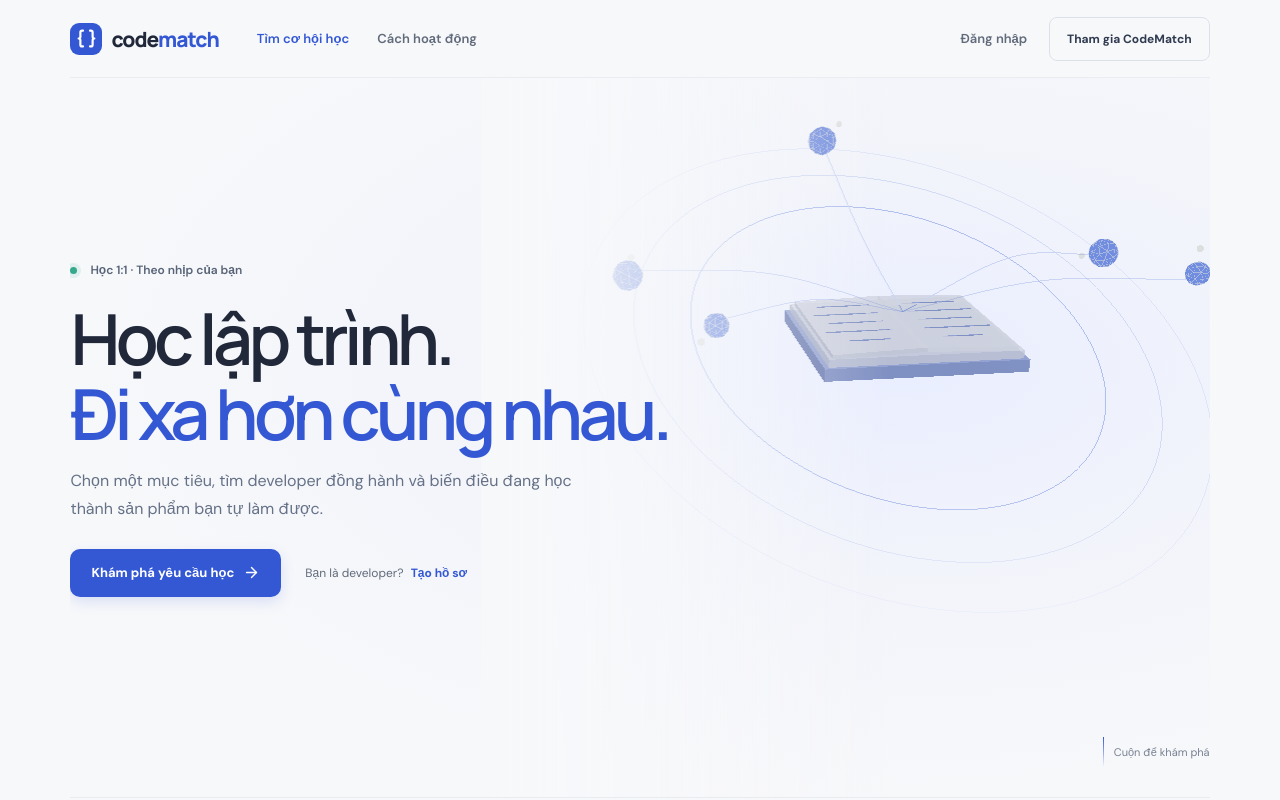
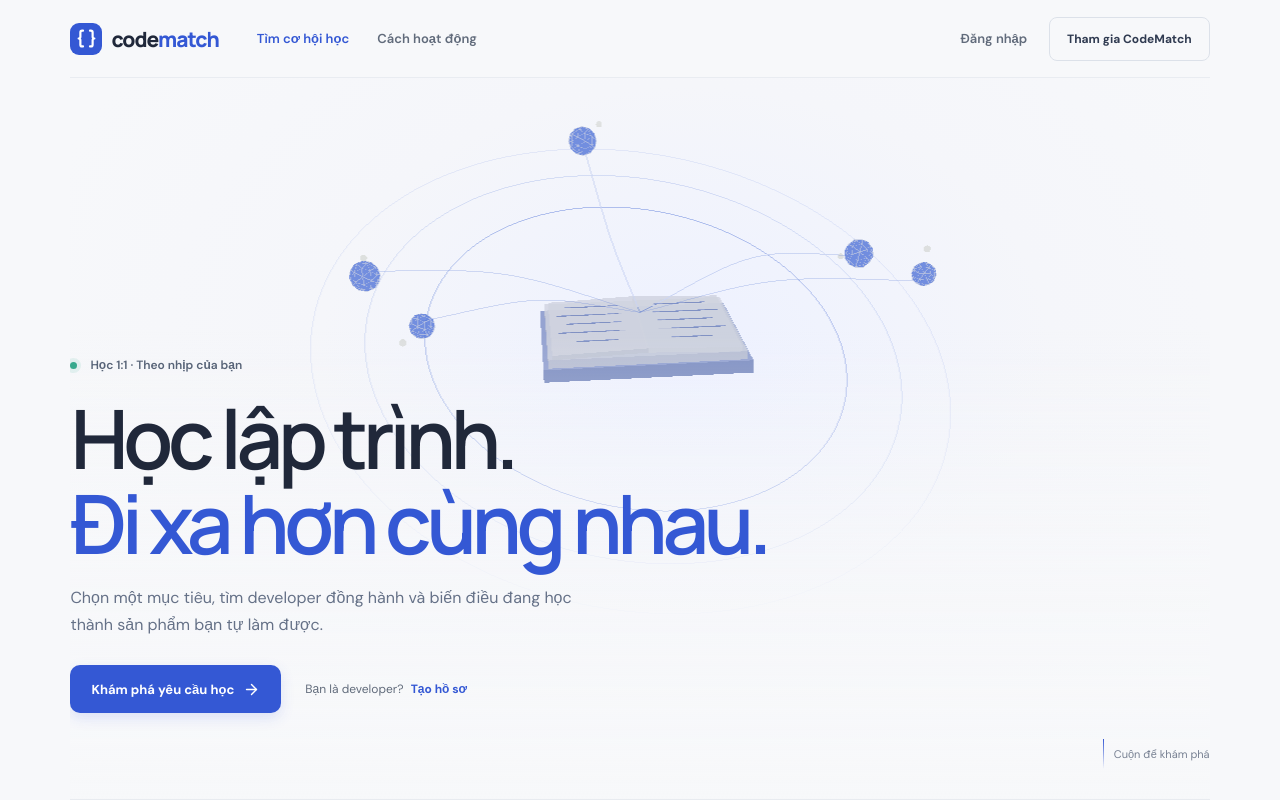
Before and after one commit to Anttia2404/CodeMatch, a React (Vite) app: page / in a window 1280 px wide. Shown: the top 800 px of the page. Built offline with nearby package versions, Linux system fonts and the light colour scheme; no server answers.

Commit message:
revert: refine learning discovery hero layout

```diff
--- a/src/LearningHeroScene.tsx
+++ b/src/LearningHeroScene.tsx
@@ -136,8 +136,7 @@ export function LearningHeroScene() {
         camera.aspect = width / height
         camera.position.y = width < 600 ? 7.8 : width < 900 ? 6.2 : 5.6
         camera.position.z = width < 600 ? 13.2 : width < 900 ? 10.2 : 8.7
-        root!.position.x = width < 900 ? 0 : 2.15
-        root!.position.y = width < 600 ? 0.9 : width < 900 ? 1.35 : 1.05
+        root!.position.y = width < 600 ? 3.7 : width < 900 ? 1.35 : 1.05
         root!.scale.setScalar(width < 600 ? 0.68 : 0.78)
         camera.updateProjectionMatrix()
       }
--- a/src/editorial-theme.css
+++ b/src/editorial-theme.css
@@ -40,8 +40,8 @@ a:focus-visible, button:focus-visible, input:focus-visible, select:focus-visible
 .button-outline:hover { border-color: #9eadd1; background: #f1f4fc; }
 .mobile-menu { display: none; }
 
-.hero.hero-section { position: relative; isolation: isolate; display: flex; align-items: center; min-height: min(720px, calc(100svh - 78px)); padding: 42px 0 58px; overflow: hidden; border-bottom: 1px solid #e8ebf0; background: radial-gradient(ellipse at 73% 40%, #e9eeff 0%, #f2f4fb 32%, #f7f8fa 70%); }
-.hero.hero-section::after { content: ''; position: absolute; inset: 0 28% 0 36%; z-index: 0; pointer-events: none; background: linear-gradient(90deg, #f7f8fa 0%, #f7f8fae8 18%, transparent 100%); }
+.hero.hero-section { position: relative; isolation: isolate; display: flex; align-items: flex-end; min-height: min(830px, calc(100svh - 78px)); padding: 0 0 86px; overflow: hidden; border-bottom: 1px solid #e8ebf0; background: radial-gradient(ellipse at 54% 38%, #edf1ff 0%, #f5f6fa 42%, #f7f8fa 78%); }
+.hero.hero-section::after { content: ''; position: absolute; inset: 35% 0 0; z-index: 0; pointer-events: none; background: linear-gradient(180deg, transparent, #f7f8fa99 52%, #f7f8fa 100%); }
 .learning-scene { position: absolute; inset: 0; z-index: -1; overflow: hidden; pointer-events: none; mask-image: linear-gradient(to bottom, transparent, #000 7%, #000 56%, transparent 84%); -webkit-mask-image: linear-gradient(to bottom, transparent, #000 7%, #000 56%, transparent 84%); }
 .learning-scene__canvas { position: absolute; inset: 0; width: 100%; height: 100%; opacity: 0; transition: opacity 1.1s ease; }
 .learning-scene.is-ready .learning-scene__canvas { opacity: .82; }
@@ -61,10 +61,10 @@ a:focus-visible, button:focus-visible, input:focus-visible, select:focus-visible
 .scene-node--one { left: 27%; top: 34%; }
 .scene-node--two { right: 24%; top: 27%; width: 7px; height: 7px; }
 .scene-node--three { right: 32%; bottom: 27%; width: 6px; height: 6px; }
-.hero-copy { position: relative; z-index: 1; width: min(58%, 700px); padding: 0; color: var(--ink); }
+.hero-copy { position: relative; z-index: 1; width: min(100%, 900px); padding: 0; color: var(--ink); }
 .trust-note { gap: 13px; color: #586478; font-size: 12px; font-weight: 600; }
 .trust-dot { width: 7px; height: 7px; background: var(--jade); box-shadow: 0 0 0 4px #36a98d1b; }
-.hero h1 { max-width: 700px; margin: 23px 0 17px; color: var(--ink); font-family: Manrope, sans-serif; font-size: clamp(46px, 5.5vw, 74px); font-weight: 600; line-height: 1.06; letter-spacing: -.065em; }
+.hero h1 { max-width: 900px; margin: 23px 0 17px; color: var(--ink); font-family: Manrope, sans-serif; font-size: clamp(46px, 6.5vw, 82px); font-weight: 600; line-height: 1.04; letter-spacing: -.065em; }
 .hero h1 span { color: var(--blue); font-weight: 600; }
 .hero-description { max-width: 520px; color: #657187; font-size: 16px; line-height: 1.7; }
 .hero-actions { gap: 24px; margin-top: 27px; }
@@ -149,9 +149,7 @@ a:focus-visible, button:focus-visible, input:focus-visible, select:focus-visible
   .main-nav.is-open { display: grid; }
   .main-nav .nav-link, .main-nav .mobile-auth { display: block; padding: 11px 10px; }
   .main-nav .nav-join { display: inline-flex; justify-self: start; margin: 7px 0 2px; }
-  .hero.hero-section { min-height: 680px; align-items: flex-end; padding: 0 0 82px; background: radial-gradient(ellipse at 50% 22%, #e9eeff 0%, #f4f5fa 43%, #f7f8fa 78%); }
-  .hero.hero-section::after { inset: 32% 0 0; background: linear-gradient(180deg, transparent, #f7f8fae8 56%, #f7f8fa 100%); }
-  .hero-copy { width: 100%; }
+  .hero.hero-section { min-height: 680px; padding: 0 0 82px; }
   .hero h1 { max-width: 570px; font-size: clamp(43px, 10vw, 64px); letter-spacing: -.06em; }
   .hero-description { font-size: 14px; }
   .hero-actions { align-items: flex-start; flex-direction: column; gap: 14px; margin-top: 22px; }
@@ -172,7 +170,7 @@ a:focus-visible, button:focus-visible, input:focus-visible, select:focus-visible
   .learning-step:last-child { border-bottom: 0; }
   .step-index { margin-bottom: 18px; }
   .learning-step h3 { margin-top: 10px; }
-  .learning-scene__fallback { transform: translateY(-100px); }
+  .learning-scene__fallback { transform: translateY(-220px); }
   .scene-book { transform: scale(.8) perspective(500px) rotateX(24deg) rotateZ(-8deg); }
   .scene-orbit { width: 95vw; height: 46vw; }
   .scene-orbit--two { width: 70vw; height: 90vw; }
```
Also changed, not shown: 1 other file (tests, documents, lock files or other folders).
